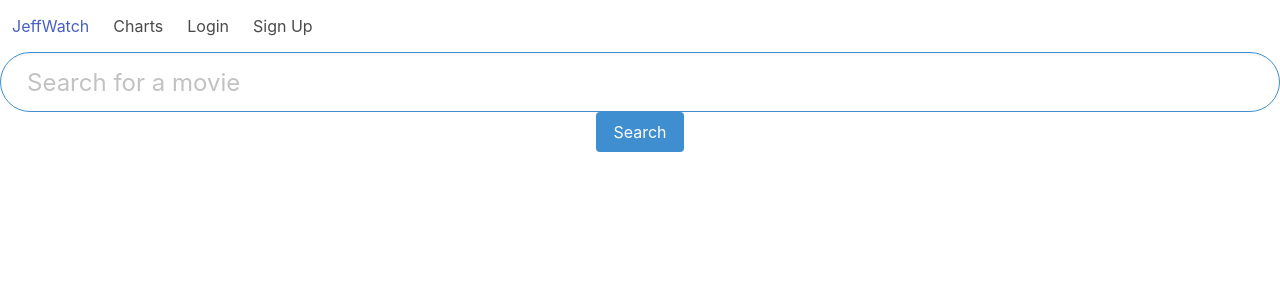
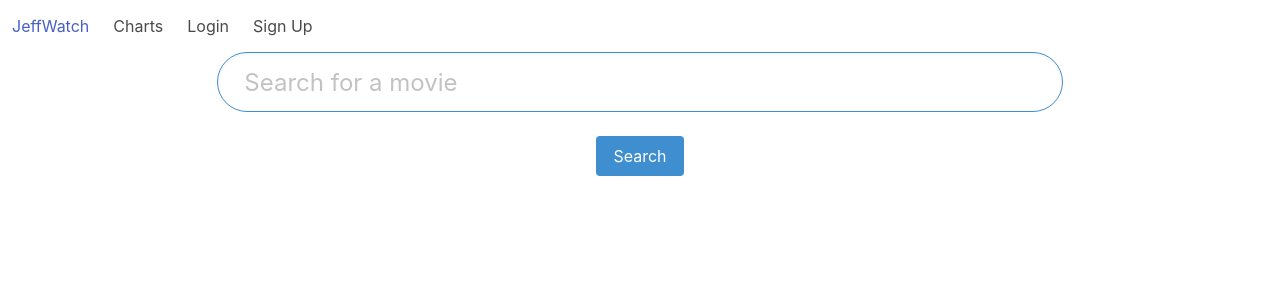
Before and after one commit to Fayyaz00/JeffWatch, a React (Create React App) app: page / in a window 1280 px wide. Shown: the top 300 px of the page. Built offline with nearby package versions, Linux system fonts and the light colour scheme.

Commit message:
Fix search bar format

```diff
--- a/src/Search/Search.js
+++ b/src/Search/Search.js
@@ -34,6 +34,9 @@ const Search = () => {
           movieRequest();
         }}
       >
+        <div className="columns">
+          <div className="column is-two-thirds is-offset-2">
+            <div className="block">
               <label htmlFor="search">
                 <input className="input is-info is-large is-rounded"
                   id="search"
@@ -42,6 +45,9 @@ const Search = () => {
                   onChange={e => setSearch(e.target.value)}
                 />
               </label>
+            </div>
+          </div>
+        </div>
         <button className="button is-info">Search</button>
 
       </form>
```
Lines whose indentation alone changed are shown as unchanged.
